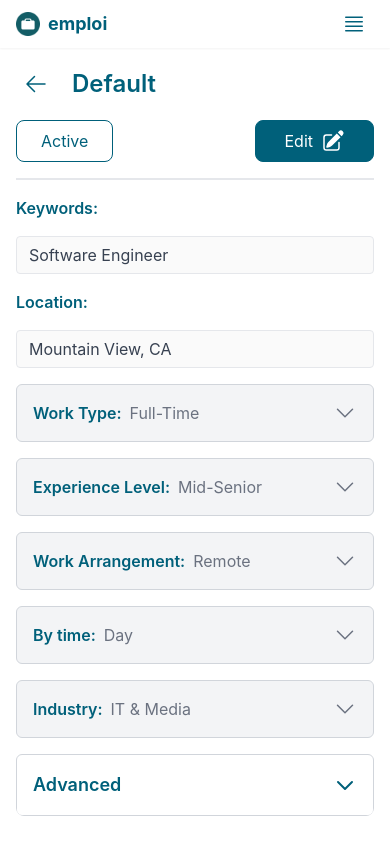
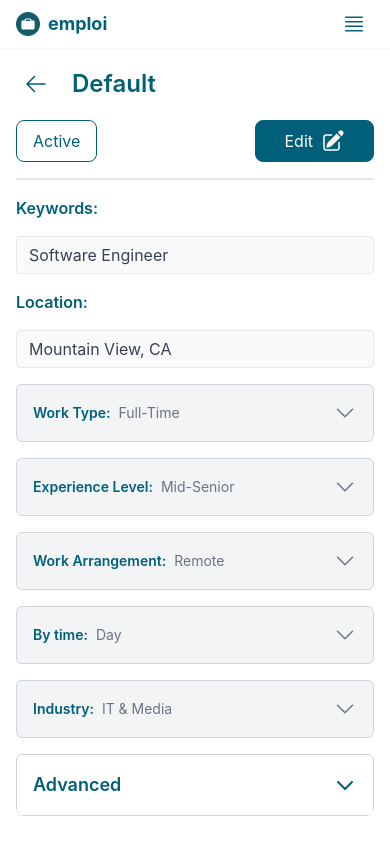
Before and after one commit to lhphat02/Grab-Team14-Frontend, a React (Vite) app: page /filter-configure in a window 390 px wide. Built offline with nearby package versions, Linux system fonts and the light colour scheme.

Commit message:
refactor: Update responsiveness for components

```diff
--- a/src/components/common/BaseSelect.jsx
+++ b/src/components/common/BaseSelect.jsx
@@ -1,4 +1,5 @@
 const BaseSelect = ({
+  showLabel = true,
   options,
   value,
   onChange,
@@ -8,14 +9,14 @@ const BaseSelect = ({
 }) => {
   return (
     <div className="flex flex-col w-full">
-      <p className="mb-1 font-semibold text-prim-1">{label}:</p>
+      {showLabel && <p className="mb-1 font-semibold text-prim-1">{label}:</p>}
       <select
         value={value}
         defaultValue={defaultValue}
         onChange={onChange}
         disabled={disable}
         className={[
-          'w-full px-4 py-2 text-xl border rounded-lg shadow-sm focus:outline-none focus:ring-2 focus:ring-prim-2 focus:border-transparent hover:cursor-pointer',
+          'w-full px-4 py-2 text-sm md:text-base border rounded-lg shadow-sm focus:outline-none focus:ring-2 focus:ring-prim-2 focus:border-transparent hover:cursor-pointer',
           disable ? 'bg-gray-100' : 'bg-white',
         ].join(' ')}
       >
--- a/src/components/common/SingleSelectAccordion.jsx
+++ b/src/components/common/SingleSelectAccordion.jsx
@@ -48,9 +48,11 @@ const SingleSelectAccordion = ({
       >
         {/* Title and selected option */}
         <div className="flex items-center gap-2">
-          <p className="text-base font-semibold text-prim-1">{title}:</p>
+          <p className="text-sm font-semibold md:text-base text-prim-1">
+            {title}:
+          </p>
 
-          <p className="text-base text-gray-500">
+          <p className="text-sm text-gray-500 md:text-base">
             {selectedOption ? selectedOption.label : 'Select an option'}
           </p>
         </div>
--- a/src/index.css
+++ b/src/index.css
@@ -96,11 +96,11 @@
   }
 
   .btn {
-    @apply flex items-center justify-center gap-2 border border-prim-1 bg-prim-1 hover:bg-prim-2 text-white py-2 px-6 rounded-lg;
+    @apply flex items-center justify-center gap-2 border border-prim-1 bg-prim-1 hover:bg-prim-2 text-white py-2 md:px-6 px-4 rounded-lg;
   }
 
   .btn-outline {
-    @apply flex border-spacing-y-8 border items-center justify-center gap-2 border-prim-1 text-prim-1 py-2 px-6 rounded-lg;
+    @apply flex border-spacing-y-8 border items-center justify-center gap-2 border-prim-1 text-prim-1 py-2 md:px-6 px-4 rounded-lg;
   }
 
   .input-base:focus-within label {
```
